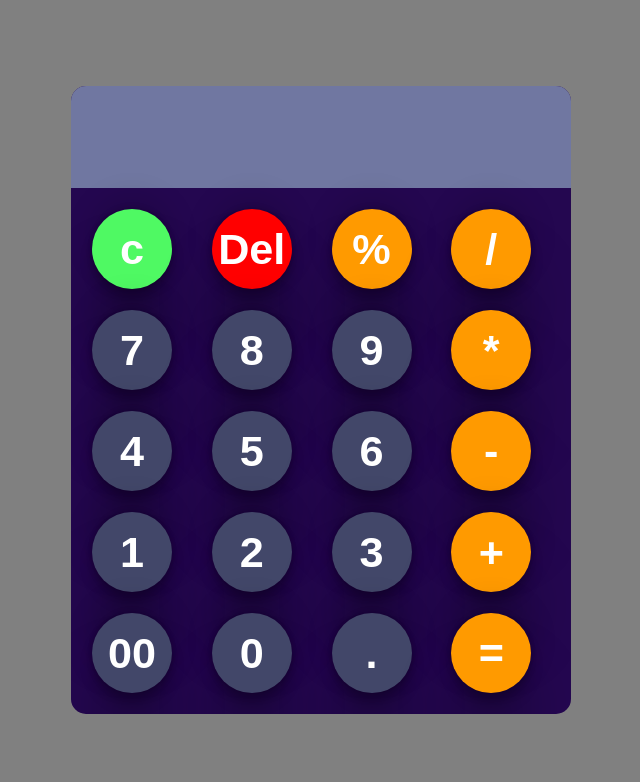
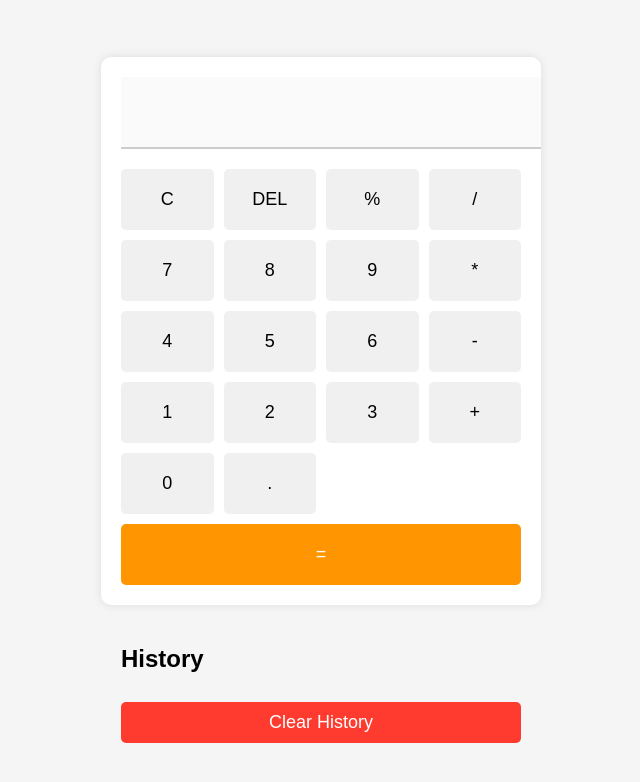
Before and after one commit to Debanjan110d/Basic-calculator, a plain HTML site: page index.html in a window 1280 px wide. Shown: the whole page, without its empty margins (319-959 px from the left). Drawn offline with Linux system fonts and the light colour scheme.

Commit message:
New Release

```diff
--- a/index.html
+++ b/index.html
@@ -3,45 +3,43 @@
 	<head>
 		<meta charset="UTF-8" />
 		<meta name="viewport" content="width=device-width, initial-scale=1.0" />
-		<title>Calculator</title>
+		<title>Simple Calculator</title>
 		<link rel="stylesheet" href="style.css" />
 	</head>
 	<body>
 		<div class="calculator">
-			<input type="text" id="display" readonly />
-			<div id="keys">
-				<button onclick="clearDisplay()" class="clear-btn">c</button>
-				<button onclick="deleteLast()" class="delete-btn">Del</button>
-				<button onclick="appendToDisplay(`%`)" class="operator-btn">
-					%
-				</button>
-				<button onclick="appendToDisplay(`/`)" class="operator-btn">
-					/
-				</button>
-				<button onclick="appendToDisplay(`7`)">7</button>
-				<button onclick="appendToDisplay(`8`)">8</button>
-				<button onclick="appendToDisplay(`9`)">9</button>
-				<button onclick="appendToDisplay(`*`)" class="operator-btn">
-					*
-				</button>
-				<button onclick="appendToDisplay(`4`)">4</button>
-				<button onclick="appendToDisplay(`5`)">5</button>
-				<button onclick="appendToDisplay(`6`)">6</button>
-				<button onclick="appendToDisplay(`-`)" class="operator-btn">
-					-
-				</button>
-				<button onclick="appendToDisplay(`1`)">1</button>
-				<button onclick="appendToDisplay(`2`)">2</button>
-				<button onclick="appendToDisplay(`3`)">3</button>
-				<button onclick="appendToDisplay(`+`)" class="operator-btn">
-					+
-				</button>
-				<button onclick="appendToDisplay(`00`)">00</button>
-				<button onclick="appendToDisplay(`0`)">0</button>
-				<button onclick="appendToDisplay(`.`)">.</button>
-				<button onclick="calculate()" class="operator-btn">=</button>
+			<input type="text" id="display" disabled />
+			<div class="buttons">
+				<button onclick="clearDisplay()">C</button>
+				<button onclick="deleteLast()">DEL</button>
+				<button onclick="appendToDisplay('%')">%</button>
+				<button onclick="appendToDisplay('/')">/</button>
+				<button onclick="appendToDisplay('7')">7</button>
+				<button onclick="appendToDisplay('8')">8</button>
+				<button onclick="appendToDisplay('9')">9</button>
+				<button onclick="appendToDisplay('*')">*</button>
+				<button onclick="appendToDisplay('4')">4</button>
+				<button onclick="appendToDisplay('5')">5</button>
+				<button onclick="appendToDisplay('6')">6</button>
+				<button onclick="appendToDisplay('-')">-</button>
+				<button onclick="appendToDisplay('1')">1</button>
+				<button onclick="appendToDisplay('2')">2</button>
+				<button onclick="appendToDisplay('3')">3</button>
+				<button onclick="appendToDisplay('+')">+</button>
+				<button onclick="appendToDisplay('0')">0</button>
+				<button onclick="appendToDisplay('.')">.</button>
+				<button onclick="calculateResult()" class="equal">=</button>
 			</div>
 		</div>
+
+		<div class="history">
+			<h2>History</h2>
+			<ul id="historyList"></ul>
+			<button onclick="clearHistory()" class="clear-history">
+				Clear History
+			</button>
+		</div>
+
 		<script src="script.js"></script>
 	</body>
 </html>
--- a/script.js
+++ b/script.js
@@ -1,20 +1,51 @@
-//lets Start
+document.addEventListener("DOMContentLoaded", loadHistory);
 
-const display = document.getElementById("display");
-function appendToDisplay(input) {
-	display.value += input;
+function appendToDisplay(value) {
+	document.getElementById("display").value += value;
 }
 
 function clearDisplay() {
-	display.value = "";
+	document.getElementById("display").value = "";
 }
-function calculate() {
+
+function deleteLast() {
+	const display = document.getElementById("display");
+	display.value = display.value.slice(0, -1);
+}
+
+function calculateResult() {
+	const display = document.getElementById("display");
 	try {
-		display.value = eval(display.value); // eval()  function is mostly used in situations or applications which need to evaluate mathematical expressions
-	} catch (error) {
-		display.value = "Syntax error";
+		const result = eval(display.value);
+		display.value = result;
+		addToHistory(`${display.value} = ${result}`);
+	} catch (e) {
+		alert("Invalid calculation");
 	}
 }
-function deleteLast() {
-	display.value = display.value.slice(0, -1);
+
+function addToHistory(calculation) {
+	let history = JSON.parse(localStorage.getItem("history")) || [];
+	history.push(calculation);
+	if (history.length > 10) {
+		history.shift();
+	}
+	localStorage.setItem("history", JSON.stringify(history));
+	loadHistory();
 }
+
+function loadHistory() {
+	const historyList = document.getElementById("historyList");
+	historyList.innerHTML = "";
+	const history = JSON.parse(localStorage.getItem("history")) || [];
+	history.forEach((calc) => {
+		const li = document.createElement("li");
+		li.textContent = calc;
+		historyList.appendChild(li);
+	});
+}
+
+function clearHistory() {
+	localStorage.removeItem("history");
+	loadHistory();
+}
--- a/style.css
+++ b/style.css
@@ -1,134 +1,90 @@
 body {
+	font-family: Arial, sans-serif;
+	display: flex;
+	flex-direction: column;
+	align-items: center;
+	justify-content: center;
+	height: 100vh;
 	margin: 0;
-	display: flex;
-	justify-content: center;
-	align-items: center;
-	height: 100vh;
-	background: gray;
-}
-
-input {
-	caret-color: #fff;
-	border: #240750 3px solid;
-}
-#keys {
-	display: grid;
-	gap: 21px;
-	padding: 21px;
-	grid-template-columns: repeat(
-		4,
-		1fr
-	); /* 1fr stands for 1 fraction Used to maintain the space (similiar to space-between in flex box) */
-	box-shadow: rgba(0, 0, 0, 0.25) 0px 54px 55px,
-		rgba(0, 0, 0, 0.12) 0px -12px 30px, rgba(0, 0, 0, 0.12) 0px 4px 6px,
-		rgba(0, 0, 0, 0.17) 0px 12px 13px, rgba(0, 0, 0, 0.09) 0px -3px 5px;
+	background-color: #f5f5f5;
 }
 
 .calculator {
-	font-family: Arial, Helvetica, sans-serif;
-
-	max-width: 500px;
-	overflow: hidden;
-	background-color: #240750;
-	border-radius: 15px;
+	background-color: #fff;
+	padding: 20px;
+	border-radius: 10px;
+	box-shadow: 0 0 10px rgba(0, 0, 0, 0.1);
+	max-width: 400px;
+	width: 100%;
 }
 
 #display {
 	width: 100%;
-	padding: 1%;
-	font-size: 5rem;
-	text-align: left;
+	height: 50px;
+	font-size: 24px;
+	text-align: right;
 	border: none;
-	color: white;
-	background-color: #7077a1;
+	border-bottom: 2px solid #ccc;
+	margin-bottom: 20px;
+	padding: 10px;
+}
+
+.buttons {
+	display: grid;
+	grid-template-columns: repeat(4, 1fr);
+	gap: 10px;
 }
 
 button {
-	width: 80px;
-	height: 80px;
-	border-radius: 50%;
+	padding: 20px;
+	font-size: 18px;
 	border: none;
-	background-color: #424769;
-	color: #fff;
-	font-size: 2.7rem;
+	border-radius: 5px;
+	background-color: #f0f0f0;
 	cursor: pointer;
-	box-shadow: rgba(0, 0, 0, 0.25) 0px 54px 55px,
-		rgba(0, 0, 0, 0.12) 0px -12px 30px, rgba(0, 0, 0, 0.12) 0px 4px 6px,
-		rgba(0, 0, 0, 0.17) 0px 12px 13px, rgba(0, 0, 0, 0.09) 0px -3px 5px;
-	font-weight: 600;
-}
-button:hover {
-	background: #37b7c3;
-}
-button:active {
-	transform: scale(0.95);
-}
-.operator-btn {
-	background: #ff9a00;
-}
-.operator-btn:hover {
-	background: #f2b75d;
-}
-.operator-btn:active {
-	transform: scale(0.95);
-}
-.delete-btn {
-	background: #ff0000;
-}
-.delete-btn:hover {
-	background: #ff4d4d;
-}
-.delete-btn:active {
-	transform: scale(0.95);
-}
-.clear-btn {
-	background: #4ff963;
-}
-.clear-btn:hover {
-	background: #76f995;
-}
-.clear-btn:active {
-	transform: scale(0.95);
 }
 
-/* For screens smaller than 992px (tablets) */
-@media (max-width: 992px) {
-	.calculator {
-		max-width: 300px;
-	}
-	#display {
-		font-size: 3.5rem;
-	}
-	button {
-		width: 50px;
-		height: 50px;
-		font-size: 1.5rem;
-	}
+button:hover {
+	background-color: #ddd;
 }
 
-/* For screens smaller than 768px (mobiles) */
-@media (max-width: 768px) {
-	.calculator {
-		max-width: 100%;
-		height: 100%;
-	}
-	#display {
-		padding: 15%;
-		font-size: 3rem;
-		font-size: 4.5rem;
-		text-align: left;
-	}
-	#keys {
-		display: grid;
-		margin-top: 3vh;
-		gap: 15px;
-		padding: 21px;
-		grid-template-columns: repeat(4, 1fr);
-	}
+.equal {
+	grid-column: span 4;
+	background-color: #ff9500;
+	color: white;
+}
 
-	button {
-		width: 60px;
-		height: 60px;
-		font-size: 1.2rem;
-	}
+.history {
+	margin-top: 20px;
+	max-width: 400px;
+	width: 100%;
 }
+
+#historyList {
+	list-style: none;
+	padding: 0;
+	margin: 0;
+}
+
+#historyList li {
+	background-color: #fff;
+	padding: 10px;
+	margin: 5px 0;
+	border-radius: 5px;
+	box-shadow: 0 0 5px rgba(0, 0, 0, 0.1);
+}
+
+.clear-history {
+	background-color: #ff3b30;
+	color: white;
+	padding: 10px;
+	width: 100%;
+	border: none;
+	border-radius: 5px;
+	margin-top: 10px;
+	cursor: pointer;
+}
+
+.clear-history:hover {
+	background-color: #ff1e00;
+}
```
